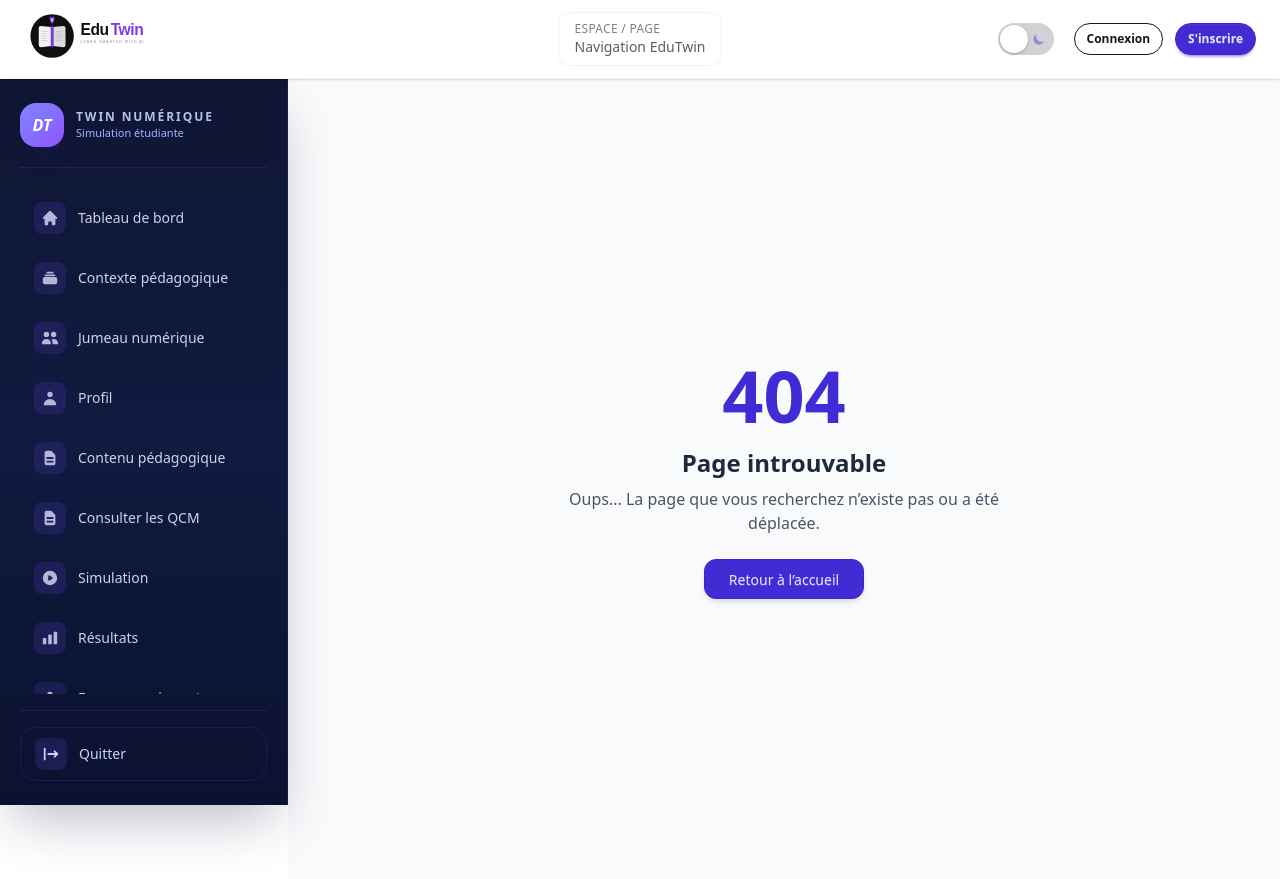
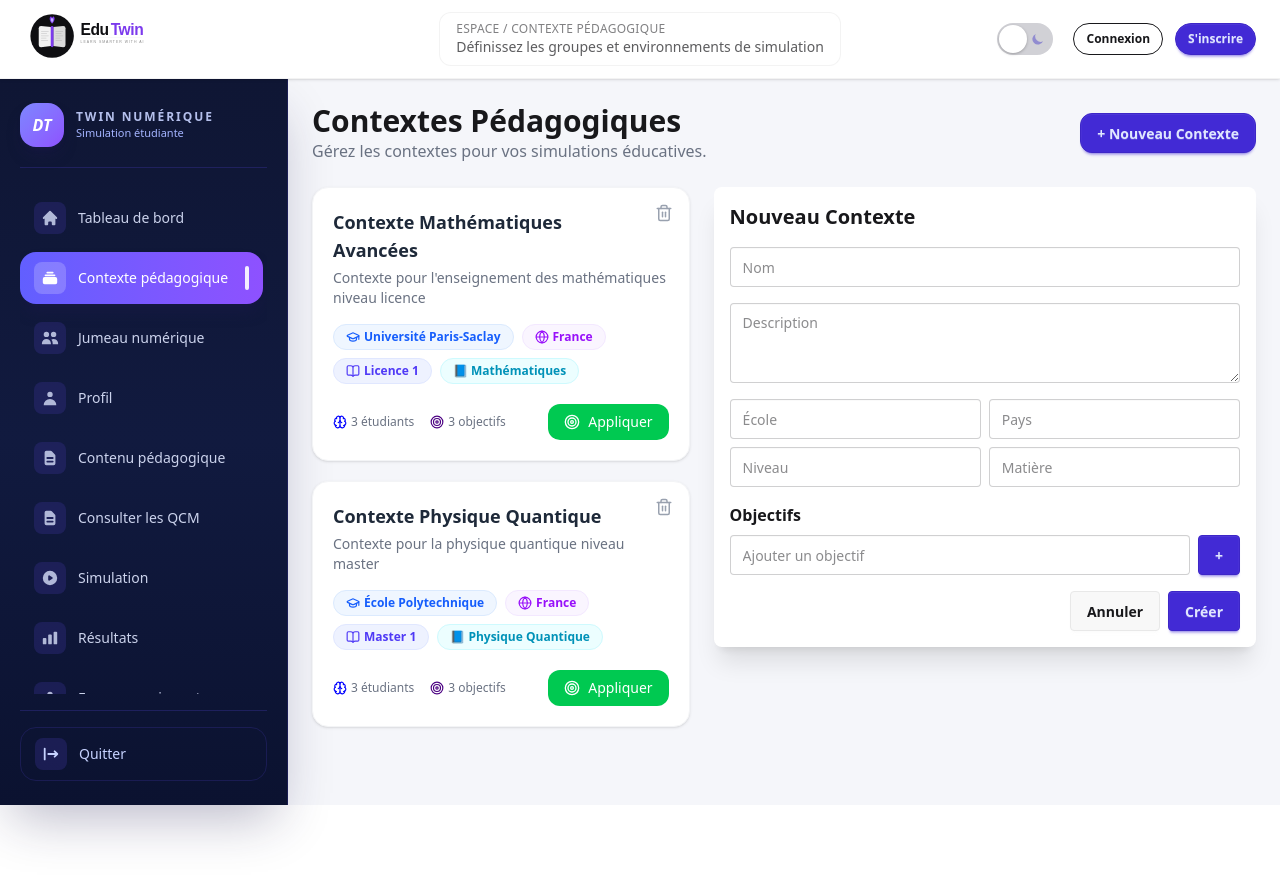
Before and after one commit to edutwin-team/edutwin-platform, a React (Vite) app: page /contexts in a window 1280 px wide. After the commit the page ends 805 px from the top, so only its background shows below. Built offline with nearby package versions, Linux system fonts and the light colour scheme; no server answers.

Commit message:
feat: initial contexts list design EDT-116

```diff
--- a/src/App.tsx
+++ b/src/App.tsx
@@ -19,6 +19,7 @@ import Simulation from './pages/simulation/Simulation';
 import Twins from './pages/twins/Twins';
 import { QueryClient, QueryClientProvider } from '@tanstack/react-query';
 import { AuthProvider } from './context/AuthProvider';
+import { ContextPage } from './pages/contexts/ContextPage';
 
 const queryClient = new QueryClient();
 
@@ -53,6 +54,7 @@ const Layout: React.FC = () => {
               <Route path="/about" element={<About />} />
               <Route path="/settings" element={<Settings />} />
               <Route path="/simulation" element={<Simulation />} />
+              <Route path="/contexts" element={<ContextPage />} />
               <Route path="*" element={<NotFound />} />
             </Routes>
           </div>
--- /dev/null
+++ b/src/components/contexts/ContextCard.tsx
@@ -0,0 +1,62 @@
+import { GraduationCap, Globe, BookOpen, Target, Brain, Trash2 } from 'lucide-react';
+
+export const ContextCard = ({ context }) => {
+  return (
+    <div className="relative rounded-2xl border border-gray-100 bg-white shadow-sm hover:shadow-md transition p-5">
+      {/* Delete button */}
+      <button className="absolute top-4 right-4 text-gray-400 hover:text-red-500 transition">
+        <Trash2 className="cursor-pointer" size={18} />
+      </button>
+
+      {/* Title */}
+      <h2 className="text-lg font-semibold text-gray-800 pr-6">{context.name}</h2>
+
+      {/* Description */}
+      <p className="text-sm text-gray-500 mt-1">{context.description}</p>
+
+      {/* Badges */}
+      <div className="flex flex-wrap gap-2 mt-4">
+        <span className="flex items-center gap-1 px-3 py-1 text-xs rounded-full font-bold bg-blue-50 text-blue-600 border border-blue-100">
+          <GraduationCap size={14} />
+          {context.school}
+        </span>
+
+        <span className="flex items-center gap-1 px-3 py-1 text-xs rounded-full font-bold bg-purple-50 text-purple-600 border border-purple-100">
+          <Globe size={14} />
+          {context.country}
+        </span>
+
+        <span className="flex items-center gap-1 px-3 py-1 text-xs rounded font-bold rounded-full bg-indigo-50 text-indigo-600 border border-indigo-100">
+          <BookOpen size={14} />
+          {context.level}
+        </span>
+
+        <span className="flex items-center gap-1 px-3 py-1 text-xs font-bold rounded-full bg-cyan-50 text-cyan-600 border border-cyan-100">
+          📘 {context.subject}
+        </span>
+      </div>
+
+      {/* Footer */}
+      <div className="flex justify-between items-center mt-5">
+        {/* Stats */}
+        <div className="flex items-center gap-4 text-xs text-gray-500">
+          <span className="flex items-center gap-1">
+            <Brain color="blue" size={14} />
+            {context.students} étudiants
+          </span>
+
+          <span className="flex items-center gap-1">
+            <Target color="indigo" size={14} />
+            {context.objectives} objectifs
+          </span>
+        </div>
+
+        {/* Button */}
+        <button className="bg-green-500 hover:bg-green-600 text-white text-sm px-4 py-2 rounded-xl flex items-center gap-2 transition">
+          <Target size={16} />
+          Appliquer
+        </button>
+      </div>
+    </div>
+  );
+};
--- /dev/null
+++ b/src/components/contexts/ContextForm.tsx
@@ -0,0 +1,30 @@
+import { ObjectiveInput } from './ObjectiveInput';
+
+export const ContextForm = () => {
+  return (
+    <div className="card bg-base-100 shadow-xl p-4 space-y-4">
+      <h2 className="text-xl font-bold">Nouveau Contexte</h2>
+
+      <input className="input input-bordered w-full" placeholder="Nom" />
+
+      <textarea className="textarea textarea-bordered w-full" placeholder="Description" />
+
+      <div className="grid grid-cols-2 gap-2">
+        <input className="input input-bordered" placeholder="École" />
+        <input className="input input-bordered" placeholder="Pays" />
+        <input className="input input-bordered" placeholder="Niveau" />
+        <input className="input input-bordered" placeholder="Matière" />
+      </div>
+
+      <div>
+        <h3 className="font-semibold">Objectifs</h3>
+        <ObjectiveInput />
+      </div>
+
+      <div className="flex justify-end gap-2">
+        <button className="btn">Annuler</button>
+        <button className="btn btn-primary">Créer</button>
+      </div>
+    </div>
+  );
+};
--- /dev/null
+++ b/src/components/contexts/ContextHeader.tsx
@@ -0,0 +1,12 @@
+export const ContextHeader = () => {
+  return (
+    <div className="flex justify-between items-center">
+      <div>
+        <h1 className="text-3xl font-bold">Contextes Pédagogiques</h1>
+        <p className="text-gray-500">Gérez les contextes pour vos simulations éducatives.</p>
+      </div>
+
+      <button className="btn btn-primary rounded-xl">+ Nouveau Contexte</button>
+    </div>
+  );
+};
--- /dev/null
+++ b/src/components/contexts/ContextList.tsx
@@ -0,0 +1,36 @@
+import { ContextCard } from './ContextCard';
+
+const mockContexts = [
+  {
+    id: 1,
+    name: 'Contexte Mathématiques Avancées',
+    description: "Contexte pour l'enseignement des mathématiques niveau licence",
+    school: 'Université Paris-Saclay',
+    country: 'France',
+    level: 'Licence 1',
+    subject: 'Mathématiques',
+    students: 3,
+    objectives: 3,
+  },
+  {
+    id: 2,
+    name: 'Contexte Physique Quantique',
+    description: 'Contexte pour la physique quantique niveau master',
+    school: 'École Polytechnique',
+    country: 'France',
+    level: 'Master 1',
+    subject: 'Physique Quantique',
+    students: 3,
+    objectives: 3,
+  },
+];
+
+export const ContextList = () => {
+  return (
+    <div className="space-y-5">
+      {mockContexts.map((context) => (
+        <ContextCard key={context.id} context={context} />
+      ))}
+    </div>
+  );
+};
--- /dev/null
+++ b/src/components/contexts/ObjectiveInput.tsx
@@ -0,0 +1,8 @@
+export const ObjectiveInput = () => {
+  return (
+    <div className="flex gap-2 mt-2">
+      <input className="input input-bordered w-full" placeholder="Ajouter un objectif" />
+      <button className="btn btn-primary">+</button>
+    </div>
+  );
+};
--- a/src/config/navigation.ts
+++ b/src/config/navigation.ts
@@ -18,7 +18,7 @@ export interface NavigationLink {
 
 export const sidebarLinks: NavigationLink[] = [
   { name: 'Tableau de bord', path: '/dashboard', icon: HiHome },
-  { name: 'Contexte pédagogique', path: '/context', icon: HiCollection },
+  { name: 'Contexte pédagogique', path: '/contexts', icon: HiCollection },
   { name: 'Jumeau numérique', path: '/twins', icon: HiUsers },
   { name: 'Profil', path: '/profile', icon: HiUser },
   { name: 'Contenu pédagogique', path: '/content', icon: HiDocumentText },
--- a/src/config/pageMeta.ts
+++ b/src/config/pageMeta.ts
@@ -21,7 +21,7 @@ export const PAGE_META: Record<string, PageMeta> = {
     context: 'Créez et gérez vos contenus pédagogiques',
   },
 
-  '/context': {
+  '/contexts': {
     title: 'Contexte pédagogique',
     context: 'Définissez les groupes et environnements de simulation',
   },
--- /dev/null
+++ b/src/pages/contexts/ContextPage.tsx
@@ -0,0 +1,21 @@
+import { ContextForm } from '../../components/contexts/ContextForm';
+import { ContextHeader } from '../../components/contexts/ContextHeader';
+import { ContextList } from '../../components/contexts/ContextList';
+
+export const ContextPage = () => {
+  return (
+    <div className="p-6 space-y-6">
+      <ContextHeader />
+
+      <div className="grid grid-cols-1 md:grid-cols-[40%_1fr] gap-6">
+        <div className="">
+          <ContextList />
+        </div>
+
+        <div>
+          <ContextForm />
+        </div>
+      </div>
+    </div>
+  );
+};
```
